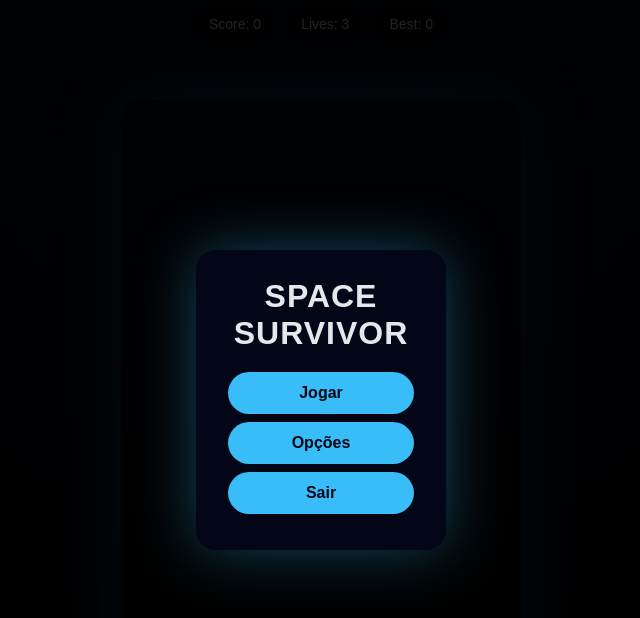
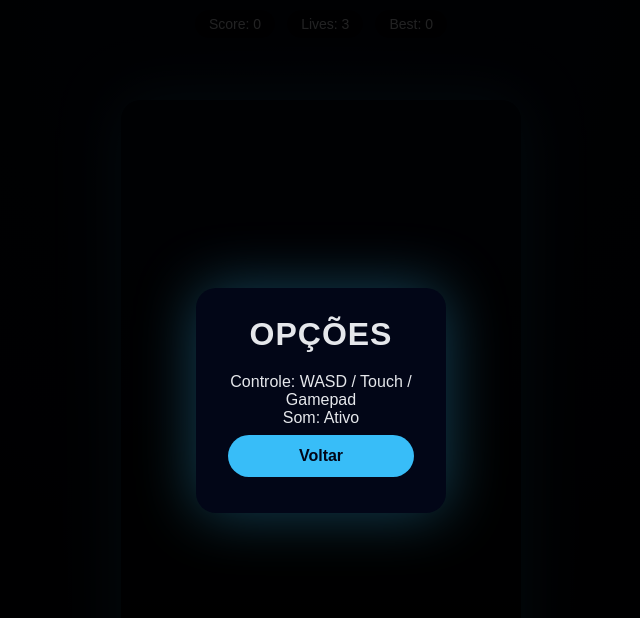
Before and after one commit to Brenninho123/Space-Survivor, an Electron app: page index.html in a window 1280 px wide. Both pictures are taken after a click on the button "Opções". Shown: the whole page, without its empty margins (319-959 px from the left). Drawn offline with Linux system fonts and the light colour scheme.

Commit message:
Atualizar o index.html

```diff
--- a/index.html
+++ b/index.html
@@ -10,15 +10,16 @@
 
 <style>
 *{margin:0;padding:0;box-sizing:border-box}
-body{background:radial-gradient(circle at top,#020617,#000);font-family:Arial,Helvetica,sans-serif;color:#e5e7eb;height:100vh;display:flex;align-items:center;justify-content:center;overflow:hidden}
+body{background:radial-gradient(circle at top,#020617,#000);font-family:Arial,Helvetica,sans-serif;color:#e5e7eb;height:100vh;display:flex;align-items:center;justify-content:center;overflow:hidden;position:relative}
 canvas{background:linear-gradient(#020617,#000);border-radius:20px;box-shadow:0 0 60px rgba(56,189,248,.35)}
-.hud{position:absolute;top:10px;width:100%;display:flex;justify-content:center;gap:12px;pointer-events:none}
+.hud{position:absolute;top:10px;width:100%;display:flex;justify-content:center;gap:12px;pointer-events:none;z-index:10}
 .hud span{background:rgba(0,0,0,.6);padding:6px 14px;border-radius:999px;font-size:14px}
-.overlay{position:absolute;inset:0;display:flex;align-items:center;justify-content:center;background:rgba(0,0,0,.85)}
+.overlay{position:absolute;inset:0;display:flex;align-items:center;justify-content:center;background:rgba(0,0,0,.85);z-index:20}
 .menu{background:#020617;padding:28px 32px;border-radius:20px;text-align:center;box-shadow:0 0 60px rgba(56,189,248,.35);width:250px}
 .menu h1{margin-bottom:20px;letter-spacing:1px}
 .menu button{display:block;width:100%;padding:12px 0;margin:8px 0;border:none;border-radius:999px;cursor:pointer;background:#38bdf8;color:#020617;font-weight:bold;font-size:16px;transition:0.2s}
 .menu button:hover{filter:brightness(1.1)}
+#mobileShootBtn{position:absolute;bottom:20px;right:20px;width:80px;height:80px;background:#fb7185;color:#fff;border:none;border-radius:50%;font-size:18px;font-weight:bold;z-index:15;display:none;align-items:center;justify-content:center;cursor:pointer;box-shadow:0 0 20px rgba(251,113,133,.5)}
 </style>
 </head>
 
@@ -41,6 +42,8 @@ canvas{background:linear-gradient(#020617,#000);border-radius:20px;box-shadow:0
 
 <canvas id="game" width="400" height="600"></canvas>
 
+<button id="mobileShootBtn">ATIRAR</button>
+
 <script>
 /* ================= SETUP ================= */
 const canvas=document.getElementById('game');
@@ -53,6 +56,7 @@ const mainMenu=document.getElementById('mainMenu');
 const playBtn=document.getElementById('playBtn');
 const optionsBtn=document.getElementById('optionsBtn');
 const exitBtn=document.getElementById('exitBtn');
+const mobileShootBtn=document.getElementById('mobileShootBtn');
 
 let bestScore=Number(localStorage.getItem('space-survivor-best')||0);
 bestEl.textContent='Best: '+bestScore;
@@ -94,6 +98,10 @@ canvas.addEventListener('touchend', e => {
     touchStart = null;
 });
 
+/* ================= MOBILE SHOOT BUTTON ================= */
+mobileShootBtn.addEventListener('touchstart', e => { e.preventDefault(); keys[' '] = true; });
+mobileShootBtn.addEventListener('touchend', e => { e.preventDefault(); keys[' '] = false; });
+
 /* ================= GAMEPAD ================= */
 window.addEventListener("gamepadconnected", e => console.log("Gamepad connected:", e.gamepad));
 function pollGamepad(){
@@ -114,6 +122,9 @@ function startGame(){
   score=0;lives=3;bullets=[];enemies=[];stars=[];powerups=[];particles=[];
   player.x=200;player.y=300;player.shield=0;player.shot=1;
   running=true;overlay.style.display='none';
+
+  // MOSTRAR BOTÃO DE TIRO EM MOBILE
+  if(window.innerWidth <= 768) mobileShootBtn.style.display = 'flex';
 }
 
 function spawnStar(){stars.push({x:Math.random()*400,y:-10,r:Math.random()*2+1,s:Math.random()*1.5+.5});}
@@ -197,6 +208,7 @@ function endGame(){
   bestScore=Math.max(bestScore,score);
   localStorage.setItem('space-survivor-best',bestScore);
   bestEl.textContent='Best: '+bestScore;
+  mobileShootBtn.style.display='none';
   overlay.innerHTML=`
     <div class="menu">
       <h1>GAME OVER</h1>
@@ -230,9 +242,22 @@ if("serviceWorker" in navigator){ navigator.serviceWorker.register("service-work
 
 /* ================= MENU BUTTONS ================= */
 playBtn.onclick = () => startGame();
-optionsBtn.onclick = () => alert("Opções ainda não implementadas!");
+optionsBtn.onclick = () => showOptions();
 exitBtn.onclick = () => { alert("Obrigado por jogar!"); window.close(); }
 
+/* ================= OPTIONS MENU ================= */
+function showOptions(){
+  overlay.innerHTML = `
+    <div class="menu">
+      <h1>OPÇÕES</h1>
+      <p>Controle: WASD / Touch / Gamepad</p>
+      <p>Som: Ativo</p>
+      <button id="backBtn">Voltar</button>
+    </div>`;
+  overlay.style.display='flex';
+  document.getElementById('backBtn').onclick = () => overlay.innerHTML = mainMenu.outerHTML;
+}
 </script>
+
 </body>
 </html>
```
